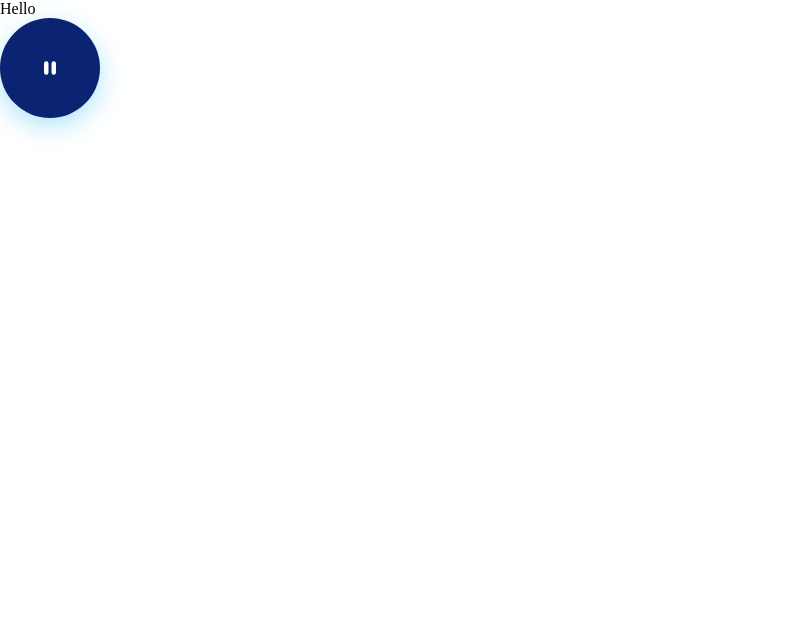
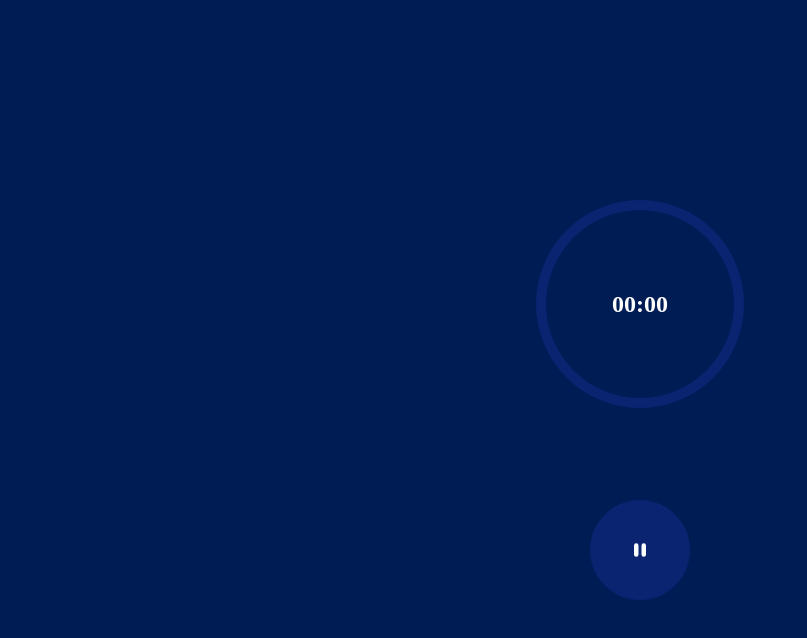
Before and after one commit to constThiagoSilva/pomodoro-app, a React (Vite) app: page / in a window 1280 px wide. Shown: the top 638 px of the page, without its empty margins (0-807 px from the left). Built offline with nearby package versions, Linux system fonts and the light colour scheme.

Commit message:
feat: add timer

```diff
--- a/src/App.tsx
+++ b/src/App.tsx
@@ -1,12 +1,14 @@
 import { ThemeProvider } from "styled-components";
 import { PlayButton } from "./components/PlayButton";
+import { MainPage } from "./pages/Main";
 import { Theme } from "./styles/Theme";
 
 function App() {
   return (
     <Theme>
-      <div className="App">Hello</div>
-      <PlayButton/>
+      <div>
+        <MainPage />
+      </div>
     </Theme>
   );
 }
--- a/src/components/PlayButton/styles.ts
+++ b/src/components/PlayButton/styles.ts
@@ -15,5 +15,9 @@ export const Container = styled.button`
     color: #fff;
     background-color: ${({theme}) => theme.colors.blue_700};
 
-    box-shadow: rgba(166,225,250, 0.9)  0px 8px 24px;
+    transition: all .2s;
+
+    &:hover {
+        filter: brightness(0.9);
+    }
 `
--- /dev/null
+++ b/src/pages/Main/index.tsx
@@ -0,0 +1,15 @@
+import { PlayButton } from "../../components/PlayButton"
+import { Container, Content, Timer } from "./styles"
+
+export const MainPage = () => {
+    return (
+        <Container>
+            <Content>
+                <Timer>
+                    <span>00:00</span>
+                </Timer>
+                <PlayButton/>
+            </Content>
+        </Container>
+    )
+}
--- /dev/null
+++ b/src/pages/Main/styles.ts
@@ -0,0 +1,44 @@
+import styled from "styled-components";
+
+export const Container = styled.div`
+    width: 100%;
+    height: 100vh;
+
+    display: flex;
+    justify-content: center;
+    align-items: center;
+    flex-direction: column;
+
+    background-color: ${({theme}) => theme.colors.blue_800};
+`
+
+export const Content = styled.main`
+    height: 50%;
+    width: 80%;
+
+    display: flex;
+    justify-content: space-between;
+    align-items: center;
+    flex-direction: column;
+`
+
+export const Timer = styled.div`
+    width: 13rem;
+    height: 13rem;
+
+    border-radius: 50%;
+
+    display: flex;
+    justify-content: center;
+    align-items: center;
+
+    border: 10px solid ${({theme}) => theme.colors.blue_700};
+
+    span {
+        font-size: x-large;
+        font-weight: bold;
+
+        color: #fff;
+    }
+
+`
--- a/src/styles/GlobalStyles.ts
+++ b/src/styles/GlobalStyles.ts
@@ -1,4 +1,4 @@
-import {createGlobalStyle} from 'styled-components'
+import { createGlobalStyle } from "styled-components";
 
 export const GlobalStyles = createGlobalStyle`
     * {
@@ -15,4 +15,4 @@ export const GlobalStyles = createGlobalStyle`
     button {
         cursor: pointer;
     }
-`
+`;
```
